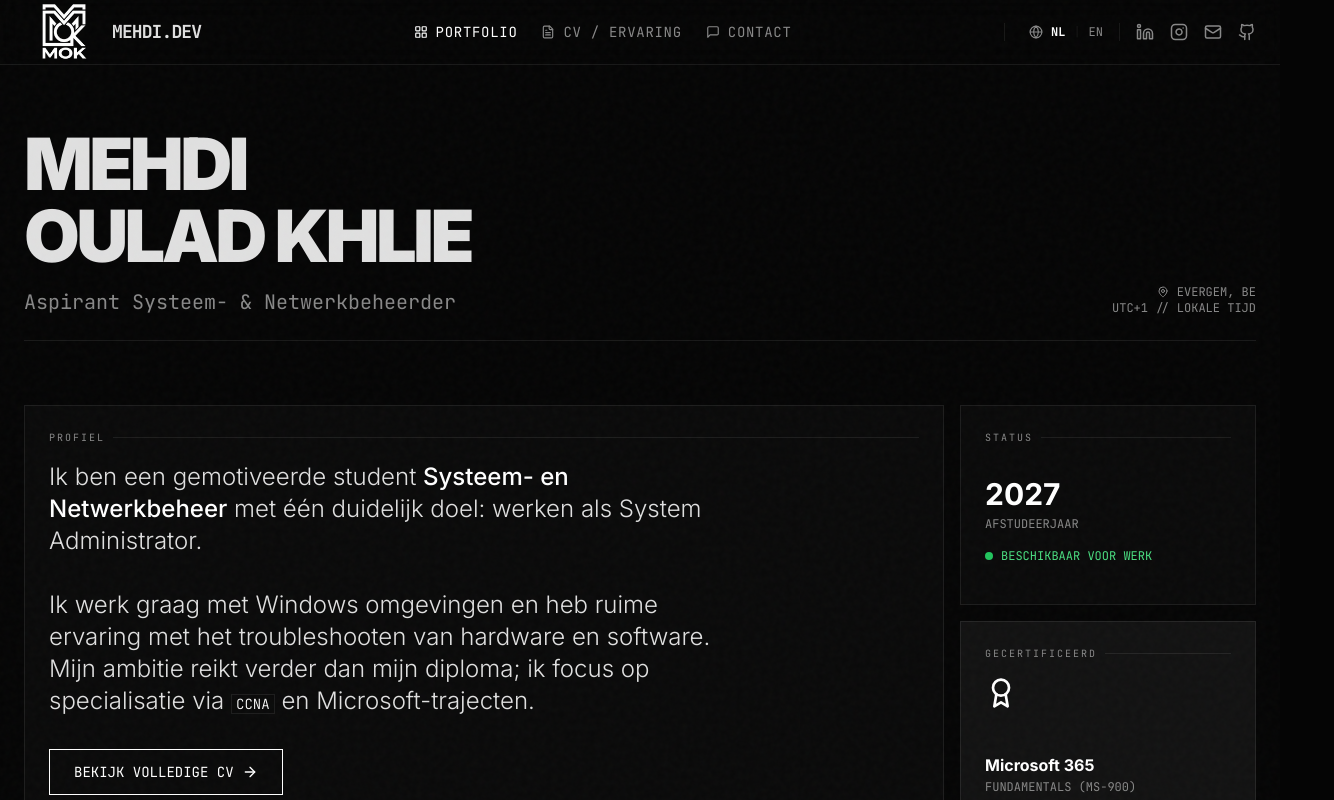
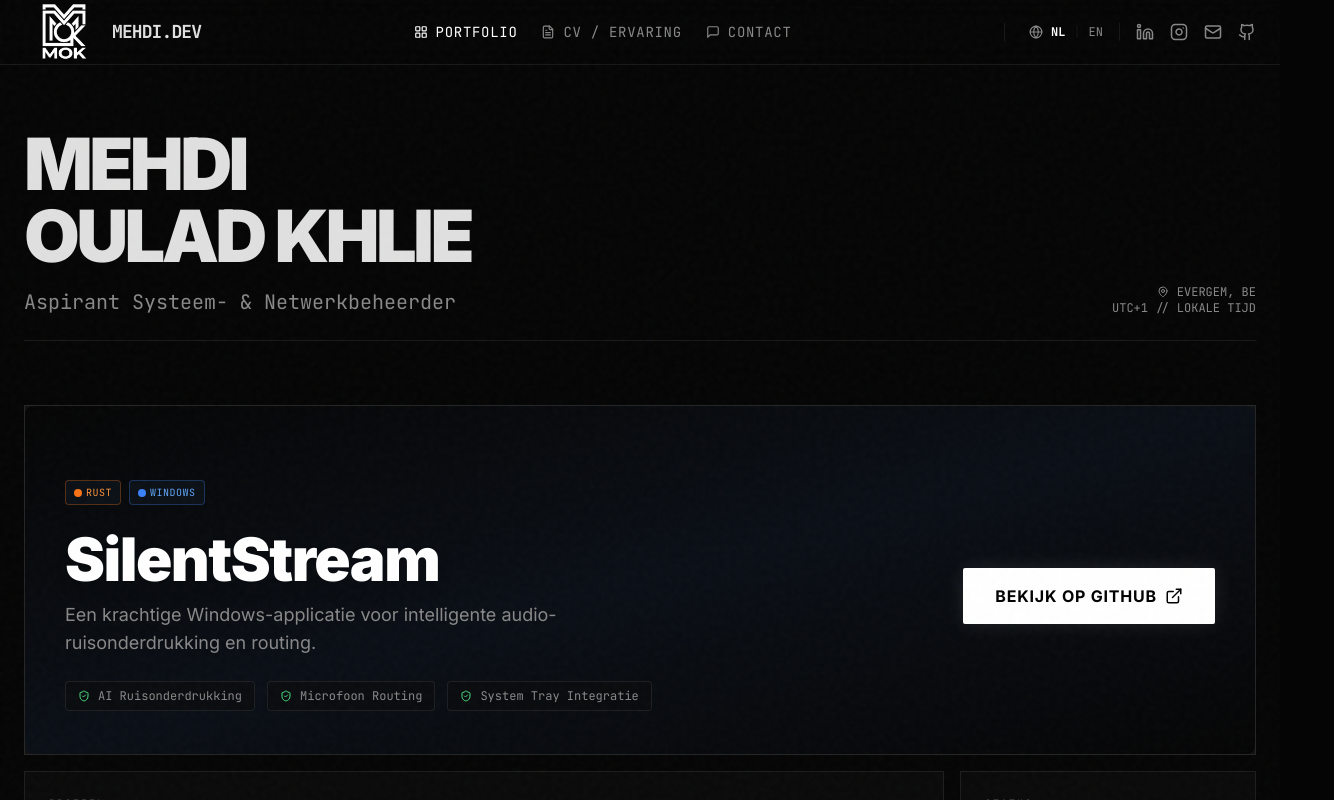
Before and after one commit to yyyutakaaa/Portfolio-Updated-, a React (Vite) app: page /#/ in a window 1280 px wide. Shown: the top 800 px of the page, 1334 px wide, since content can reach past the window. Built offline with nearby package versions, Linux system fonts and the light colour scheme.

Commit message:
feat: implement initial Home page with internationalization and update dev dependencies.

```diff
--- a/package.json
+++ b/package.json
@@ -17,6 +17,7 @@
   "devDependencies": {
     "@types/react": "^18.2.64",
     "@types/react-dom": "^18.2.21",
+    "@types/node": "^20.11.0",
     "@vitejs/plugin-react": "^4.2.1",
     "autoprefixer": "^10.4.23",
     "postcss": "^8.5.6",
--- a/pages/Home.tsx
+++ b/pages/Home.tsx
@@ -32,6 +32,76 @@ const Home: React.FC = () => {
 
       {/* Bento Grid Layout */}
       <div className="grid grid-cols-1 md:grid-cols-4 gap-4 auto-rows-min">
+
+        {/* Featured Project Banner - SilentStream */}
+        <Tile className="md:col-span-4 min-h-[350px] relative overflow-visible z-10 group/banner" label={t.home.featuredProject.label} delay={0} highlight>
+          {/* Base Background - Dark Stylish Gradient - Needs border radius since overflow is visible */}
+          <div className="absolute inset-0 bg-gradient-to-br from-[#050505] via-[#0a0f16] to-[#050505] rounded-lg" />
+
+          {/* Content Container - Dims and blurs slightly on hover */}
+          <div className="relative z-10 flex flex-col md:flex-row gap-8 items-start md:items-center h-full justify-between p-4 transition-all duration-500 group-hover/banner:opacity-10 group-hover/banner:blur-[2px]">
+            <div className="flex-1 space-y-6 max-w-2xl">
+              <div className="flex flex-wrap gap-2">
+                <span className="bg-[#0b1016] border border-orange-500/30 text-orange-400 px-2 py-1 text-[10px] font-mono rounded uppercase tracking-wider flex items-center gap-1">
+                  <div className="w-2 h-2 rounded-full bg-orange-500"></div>
+                  Rust
+                </span>
+                <span className="bg-[#0b1016] border border-blue-500/30 text-blue-400 px-2 py-1 text-[10px] font-mono rounded uppercase tracking-wider flex items-center gap-1">
+                  <div className="w-2 h-2 rounded-full bg-blue-500"></div>
+                  Windows
+                </span>
+              </div>
+
+              <div>
+                <h3 className="text-4xl md:text-6xl font-black text-white mb-3 tracking-tight drop-shadow-lg">
+                  {t.home.featuredProject.title}
+                </h3>
+                <p className="text-textDim text-sm md:text-lg leading-relaxed max-w-xl">
+                  {t.home.featuredProject.description}
+                </p>
+              </div>
+
+              <div className="flex flex-wrap gap-3">
+                {t.home.featuredProject.features.map((feature, i) => (
+                  <div key={i} className="flex items-center gap-2 text-xs font-mono text-textDim bg-surface/50 px-3 py-1.5 rounded border border-border">
+                    <ShieldCheck size={12} className="text-green-400" />
+                    {feature}
+                  </div>
+                ))}
+              </div>
+            </div>
+
+            <div className="flex-shrink-0 self-end md:self-center">
+              <a
+                href="https://github.com/yyyutakaaa/SilentStream"
+                target="_blank"
+                rel="noopener noreferrer"
+                className="inline-flex items-center gap-2 bg-white text-black px-8 py-4 rounded-sm font-bold uppercase tracking-wider hover:bg-gray-200 transition-all shadow-[0_0_20px_rgba(255,255,255,0.1)]"
+              >
+                {t.home.featuredProject.cta}
+                <ExternalLink size={18} />
+              </a>
+            </div>
+          </div>
+
+          {/* Hover Floating Image (Text Balloon Style) */}
+          <div className="absolute top-1/2 right-[-50px] -translate-y-1/2 z-50 hidden md:block pointer-events-none
+                         opacity-0 translate-x-12 scale-90
+                         group-hover/banner:opacity-100 group-hover/banner:translate-x-0 group-hover/banner:scale-100
+                         transition-all duration-500 ease-[cubic-bezier(0.34,1.56,0.64,1)]">
+            <div className="relative bg-surfaceHighlight p-2 rounded-xl shadow-[0_30px_60px_rgba(0,0,0,0.8)]">
+              {/* The arrow pointing left */}
+              <div className="absolute top-1/2 -left-2 -translate-y-1/2 w-4 h-4 bg-surfaceHighlight transform rotate-45" />
+
+              {/* The Image */}
+              <img
+                src="/silentstream-preview.png"
+                alt="SilentStream Preview"
+                className="max-w-[600px] w-auto h-auto rounded-lg shadow-inner bg-black"
+              />
+            </div>
+          </div>
+        </Tile>
 
         {/* Intro / Bio */}
         <Tile className="md:col-span-3 md:row-span-2 min-h-[300px]" label={t.home.profile.title} delay={100}>
--- a/utils/translations.ts
+++ b/utils/translations.ts
@@ -12,6 +12,14 @@ export const translations = {
       role: "Aspirant Systeem- & Netwerkbeheerder",
       location: "EVERGEM, BE",
       localTime: "Lokale tijd",
+      featuredProject: {
+        label: "Nieuw Project",
+        title: "SilentStream",
+        description: "Een krachtige Windows-applicatie voor intelligente audio-ruisonderdrukking en routing.",
+        stack: "RUST / WINDOWS / EGUI",
+        features: ["AI Ruisonderdrukking", "Microfoon Routing", "System Tray Integratie"],
+        cta: "Bekijk op GitHub"
+      },
       profile: {
         title: "Profiel",
         text: React.createElement(React.Fragment, null,
@@ -174,6 +182,14 @@ export const translations = {
       role: "Aspiring System & Network Administrator",
       location: "EVERGEM, BE",
       localTime: "Local Time",
+      featuredProject: {
+        label: "New Project",
+        title: "SilentStream",
+        description: "A powerful Windows application for intelligent audio noise suppression and routing.",
+        stack: "RUST / WINDOWS / EGUI",
+        features: ["AI Noise Suppression", "Microphone Routing", "System Tray Integration"],
+        cta: "View on GitHub"
+      },
       profile: {
         title: "Profile",
         text: React.createElement(React.Fragment, null,
```
Also changed, not shown: public/silentstream-preview.png (added), 1 other file (tests, documents, lock files or other folders). Lines whose indentation alone changed are shown as unchanged.
